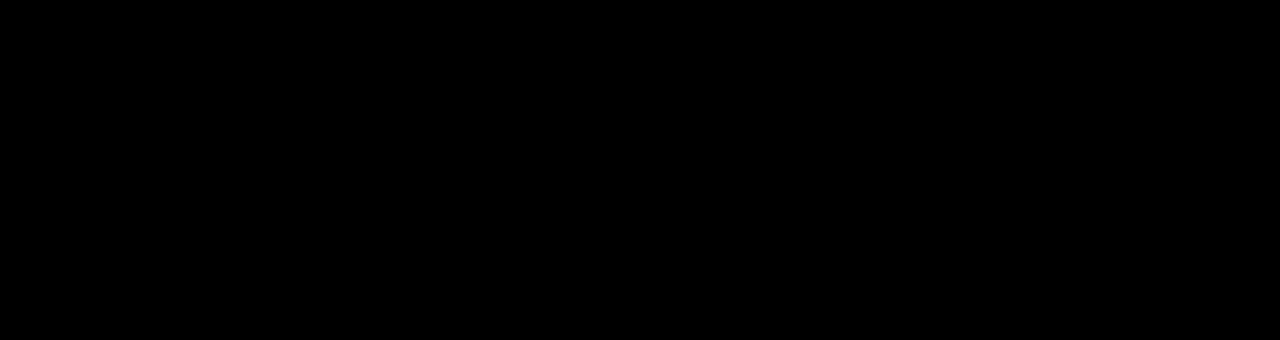
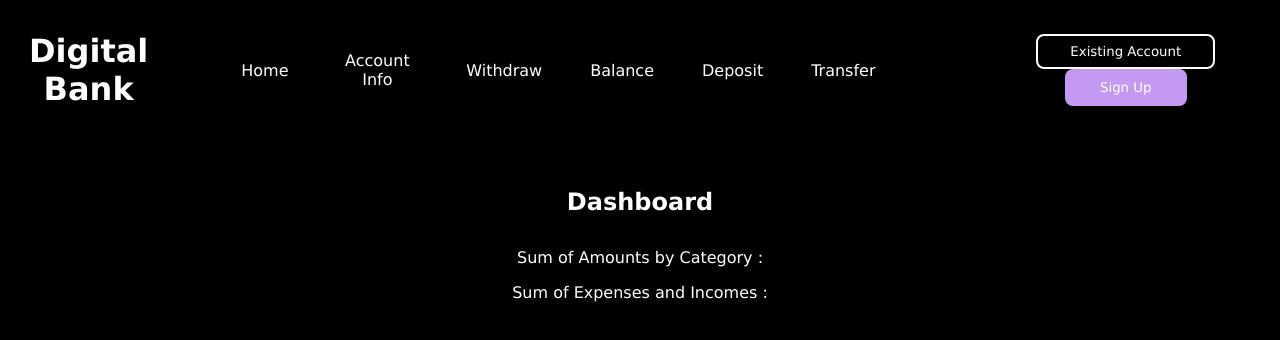
Before and after one commit to PROG4-DigitalBank/UI, a React (Create React App) app: page /dashboard in a window 1280 px wide. Before the commit this address had no page. Shown: the top 340 px of the page. Built offline with nearby package versions, Linux system fonts and the light colour scheme.

Commit message:
feat : add dashboard
* feat: transaction categorization function

* feat: add dashboard

```diff
--- a/package.json
+++ b/package.json
@@ -10,6 +10,7 @@
     "@testing-library/user-event": "^13.5.0",
     "axios": "^1.6.8",
     "react": "^18.2.0",
+    "react-chartjs-2": "^5.2.0",
     "react-dom": "^18.2.0",
     "react-router-dom": "^6.22.3",
     "react-scripts": "5.0.1",
--- a/src/App.js
+++ b/src/App.js
@@ -11,6 +11,7 @@
 import AccountManagement from './components/account/AccountManagement'
 import AccountStatement from './components/account/AccountStatement'
 import TransactionCategorization from './components/transaction/TransactionCategorization'
+import Dashboard from './components/dashboard/Dashboard'
 
 function App() {
   return (
@@ -27,6 +28,7 @@
           <Route path="/accounts" element={<AccountManagement />} />
           <Route path="/account-state" element={<AccountStatement />} />
           <Route path="/transaction" element={<TransactionCategorization />} />
+          <Route path="/dashboard" element={<Dashboard />} />
         </Routes>
       </div>
     </Router>
--- a/src/components/account/AccountInfo.jsx
+++ b/src/components/account/AccountInfo.jsx
@@ -53,9 +53,12 @@
               <p>Last Name : </p>
             </div>
 
-            <div>
+            <div className='button-container-dash'>
               <Link to="/account-state">
                 <button className="new-acc">View Account Statement</button>
+              </Link>
+              <Link to='/dashboard'>
+                <button className='new-acc dashboard-button'> Dashboard</button>
               </Link>
             </div>
           </div>
--- a/src/components/account/styles/account.css
+++ b/src/components/account/styles/account.css
@@ -118,6 +118,7 @@
   border-radius: 10px;
   border: #c499f3 solid 1px;
   background-color: #c499f3;
+  cursor: pointer;
 }
 
 .new-acc {
@@ -146,3 +147,17 @@
 tr:nth-child(even) {
   background-color: #dddddd;
 }
+
+.dashboard-button{
+  margin-left: 2rem;
+  background-color: transparent;
+  cursor: pointer;
+}
+
+.button-container-dash{
+  display: flex;
+  flex-direction: row;
+  align-items: center;
+  justify-content: center;
+  margin-left: 7rem;
+}
--- /dev/null
+++ b/src/components/dashboard/Dashboard.jsx
@@ -0,0 +1,88 @@
+import React, { useState, useEffect } from 'react'
+import axios from 'axios' // Assuming you're using Axios for HTTP requests
+import { Pie, Bar } from 'react-chartjs-2' // Assuming you're using Chart.js for charting
+import './style/dashboard.css'
+import { Link } from 'react-router-dom'
+
+const Dashboard = () => {
+  //   // State for storing data fetched from backend
+  //   const [categoryData, setCategoryData] = useState({})
+  //   const [expenseIncomeData, setExpenseIncomeData] = useState({})
+
+  //   // Function to fetch data from backend - TO DO
+  //   useEffect(() => {
+  //     fetchData()
+  //   }, [])
+
+  //   const fetchData = async () => {
+  //     try {
+  //       // Fetch category data - TO DO
+  //       // const categoryResponse = await axios.get('/api/categories');
+  //       // setCategoryData(categoryResponse.data);
+  //       // Fetch expense and income data - TO DO
+  //       // const expenseIncomeResponse = await axios.get('/api/expense-income');
+  //       // setExpenseIncomeData(expenseIncomeResponse.data);
+  //     } catch (error) {
+  //       console.error('Error fetching data:', error)
+  //     }
+  //   }
+
+  //   // Default options for the charts
+  //   const chartOptions = {
+  //     // Add options as needed
+  //   }
+
+  return (
+    <>
+      <div className="nav">
+        <div className="nav-links">
+          <Link to="/">
+            <h1 className="logo">Digital Bank</h1>
+          </Link>
+          <Link to="/" className="link-">
+            Home
+          </Link>
+          <Link to="/account" className="link-">
+            Account Info
+          </Link>
+          <Link to="/wmoney" className="link-">
+            Withdraw
+          </Link>
+          <Link to="/balance" className="link-">
+            Balance
+          </Link>
+          <Link to="/balance-rep" className="link-">
+            Deposit
+          </Link>
+          <Link to="/transfer" className="link-">
+            Transfer
+          </Link>
+        </div>
+
+        <div className="buttons-container">
+          <Link to="/accounts">
+            <button className="try">Existing Account</button>
+          </Link>
+          <Link to="/signup">
+            <button className="learn">Sign Up</button>
+          </Link>
+        </div>
+      </div>
+
+
+      <div className="dashboard">
+        <h2>Dashboard</h2>
+        <div className="chart">
+          <p>Sum of Amounts by Category : </p>
+          {/* <Pie data={categoryData} options={chartOptions} /> */}
+        </div>
+        <div className="chart">
+          <p>Sum of Expenses and Incomes : </p>
+          {/* <Bar data={expenseIncomeData} options={chartOptions} /> */}
+        </div>
+      </div>
+    </>
+  )
+}
+
+export default Dashboard
--- /dev/null
+++ b/src/components/dashboard/style/dashboard.css
@@ -0,0 +1,11 @@
+.dashboard{
+    margin-top: 5rem;
+}
+
+.dashboard h2{
+    margin-bottom: 2rem;
+}
+
+.chart p{
+    margin-bottom: 1rem;
+}
```
Also changed, not shown: 1 other file (tests, documents, lock files or other folders).
